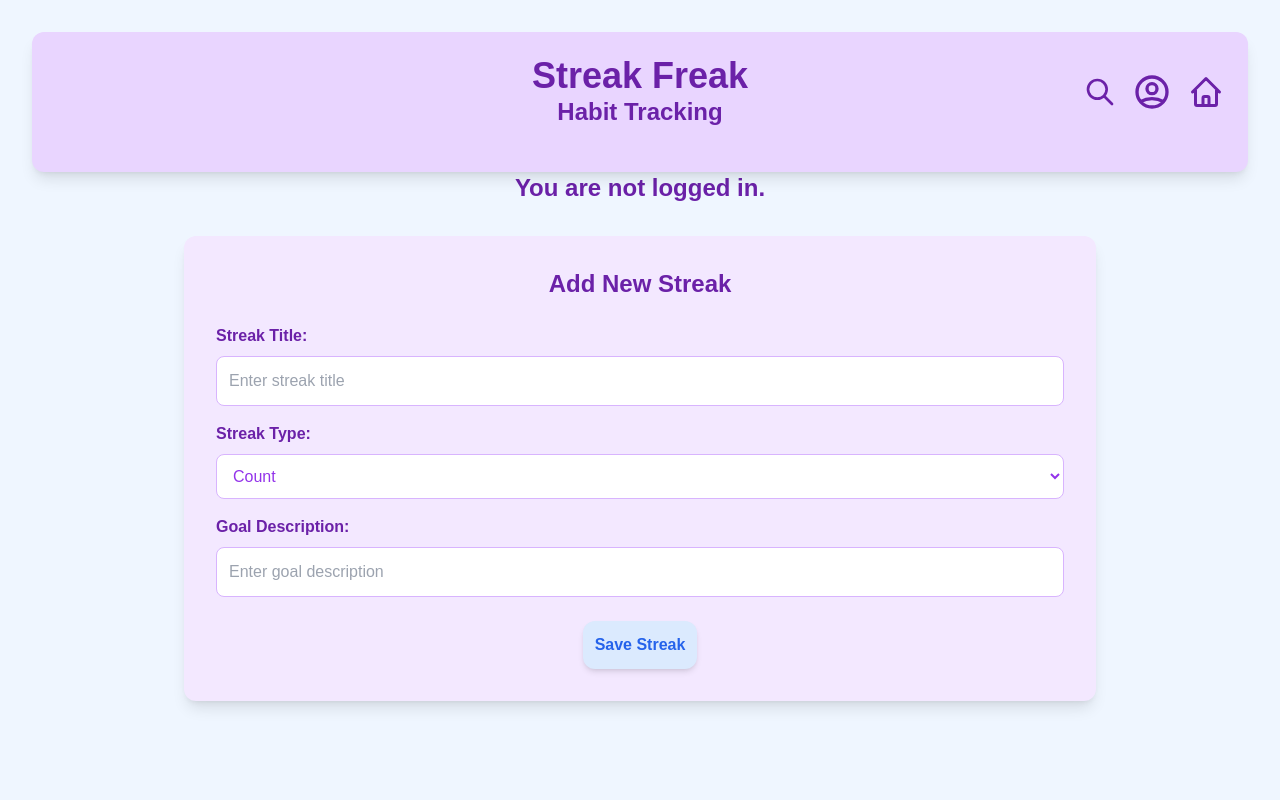
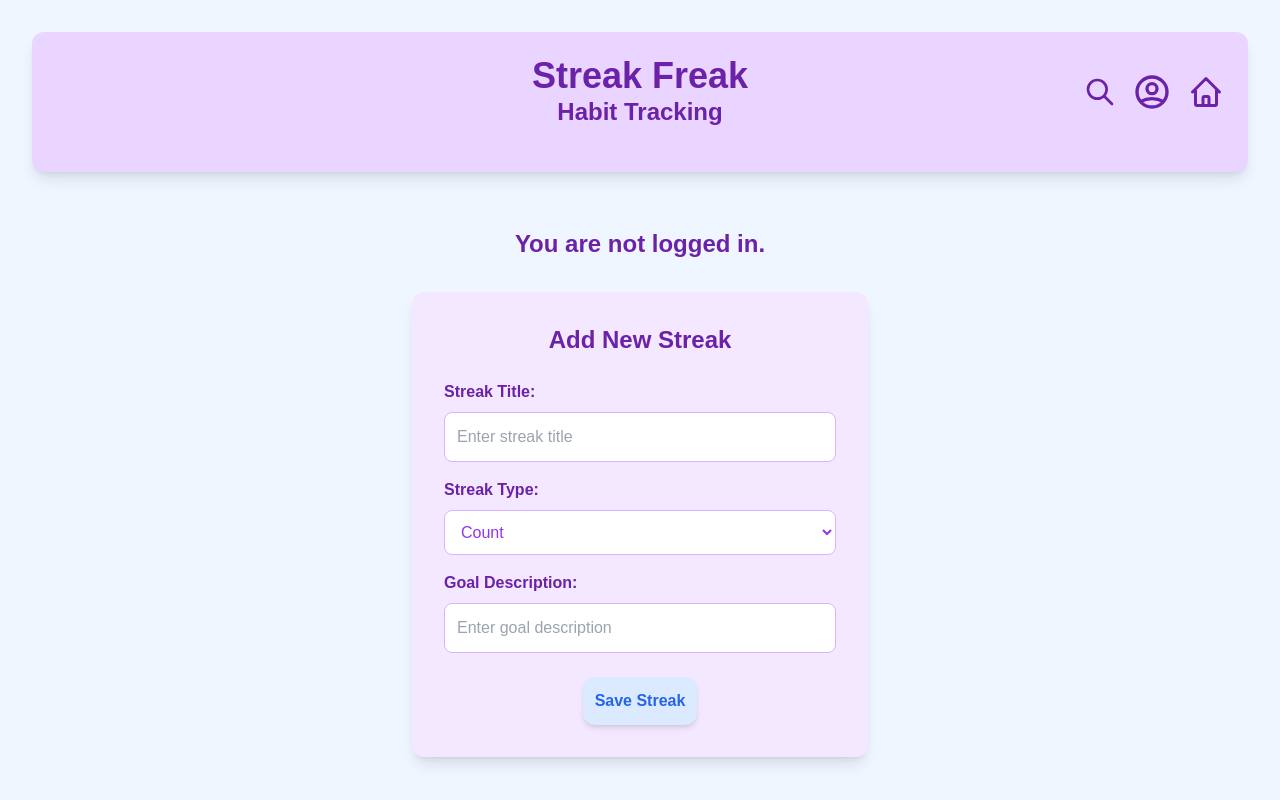
Before and after one commit to cosmo4/streak-freak, a Next.js app in the folder NextProjects/plums/: page /add in a window 1280 px wide. Built offline with nearby package versions, Linux system fonts and the light colour scheme; no server answers.

Commit message:
styling fixes

```diff
--- a/NextProjects/plums/app/add/page.tsx
+++ b/NextProjects/plums/app/add/page.tsx
@@ -4,7 +4,7 @@ import StreakForm from '../components/StreakForm';
 
 export default function AddPage() {
   return (
-      <div>
+      <div className='mt-14 w-1/2 mx-auto'>
         <StreakForm />
       </div>
 
--- a/NextProjects/plums/app/components/StreaksClient.tsx
+++ b/NextProjects/plums/app/components/StreaksClient.tsx
@@ -31,7 +31,7 @@ export default function StreaksClient() {
   }, [isLoading, user]);
 
   if (isLoading) return <div>Loading...</div>;
-  if (!user) return <div>Please log in to view your streaks.</div>;
+  if (!user) return <div className='text-3xl w-1/2 mx-auto text-center my-20'>Please log in to view your streaks.</div>;
 
   return (
     <div className="grid grid-cols-1 md:grid-cols-3 gap-12 mt-14">
```
